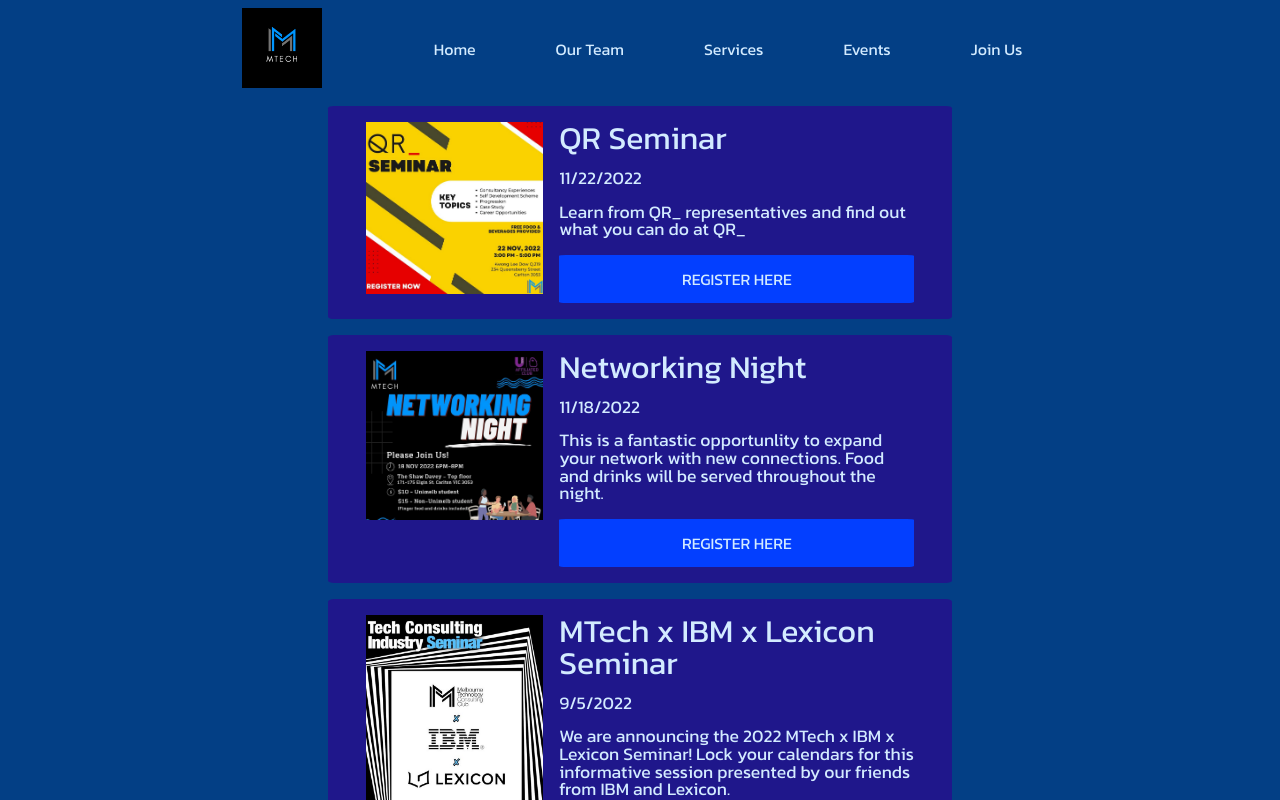
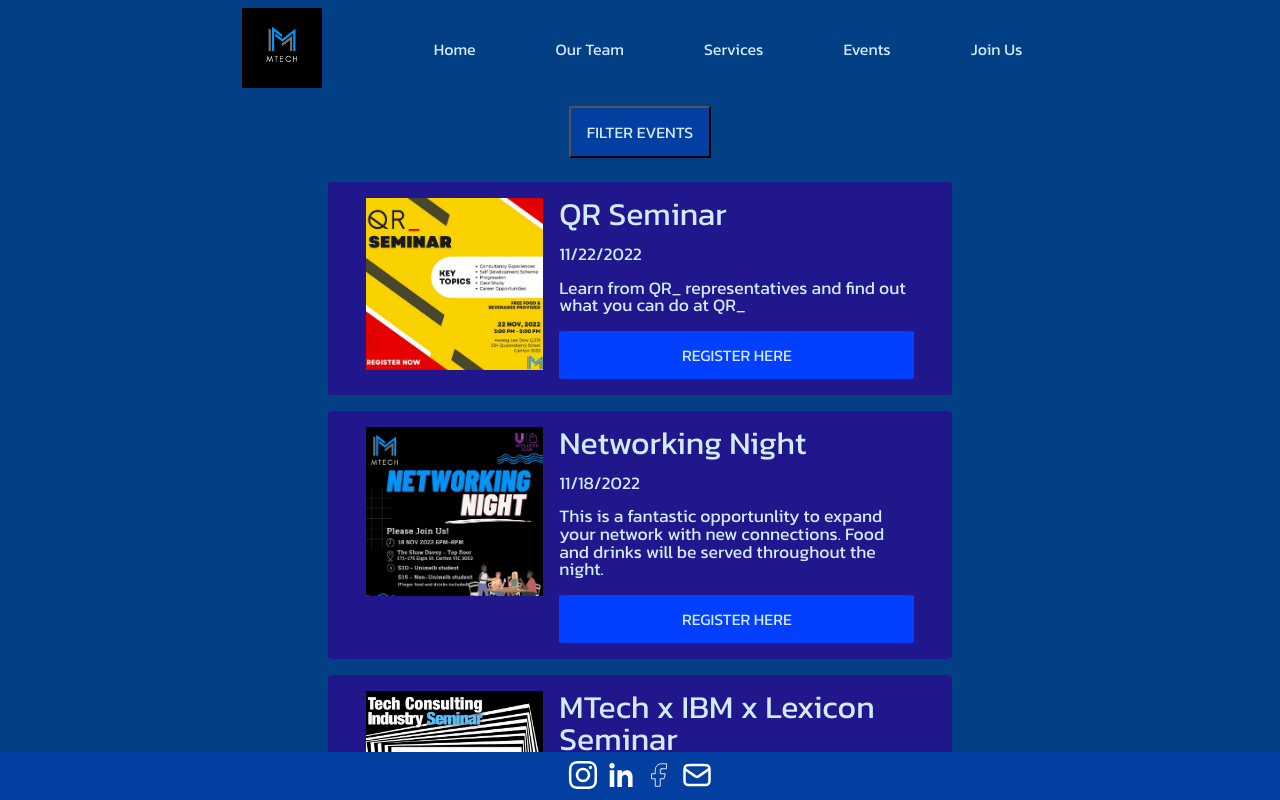
Before and after one commit to jamestq/mtech-unimelb-fs, a Next.js app: page /events in a window 1280 px wide. Shown: the top 800 px of the page. Built offline with nearby package versions, Linux system fonts and the light colour scheme.

Commit message:
fix footer position

```diff
--- a/pages/events.js
+++ b/pages/events.js
@@ -20,6 +20,7 @@ export default function Events({pages, screenSize, windowWidth, eventList}){
   const [monthYearSet, setMonthYearSet] = useState({});
   const [displayJSX, setDisplayJSX] = useState([]);
   const [currentDate, setCurrentDate] = useState(new Date());
+  const [showCalendar, setShowCalendar] = useState(false);
 
   useEffect(() => {
     const newList = eventList.map(event => ({...event, date: (new Date(event.date))}))
@@ -72,6 +73,8 @@ export default function Events({pages, screenSize, windowWidth, eventList}){
       <link rel="icon" href="/mtech-logo.svg" />
     </Head>
     <div className={styles.page}>
+        <button id={styles.filter} onClick={() => setShowCalendar(!showCalendar)}>Filter Events</button>
+        {showCalendar && <Calendar/>}
         <div className={styles.eventList}>
             {displayJSX}
         </div>
--- a/styles/Events.module.css
+++ b/styles/Events.module.css
@@ -4,4 +4,17 @@
     height: 100%;
     /* border: 1px red solid; */
     width: 100%;
+    display: flex;
+    flex-direction: column;
+    align-items: center;
 }
+
+#filter{
+    padding: 1em;
+    text-transform: uppercase;
+    font: inherit;
+    color: var(--font-color-main);
+    background-color: var(--bg-color-3);
+    cursor: pointer;
+    border-radius: 2%;
+}
--- a/styles/Footer.module.css
+++ b/styles/Footer.module.css
@@ -1,4 +1,5 @@
 .footer {
+    position: fixed;
     left: 0;
     bottom: 0;
     width: 100%;
@@ -7,4 +8,5 @@
     display: flex;
     column-gap: 0.5em;
     justify-content: center;
+    margin: 10em 0 0 0;
 }
--- a/styles/Layout.module.css
+++ b/styles/Layout.module.css
@@ -9,7 +9,7 @@
     flex-direction: column;
     align-items: center;
     row-gap: 2.5em;
-    margin: 1em;
+    margin: 1em 1em 5em 1em;
     /* border: 1px yellow solid; */
     animation-name: fadein;
     animation-duration: var(--animation-duration-default);
```
